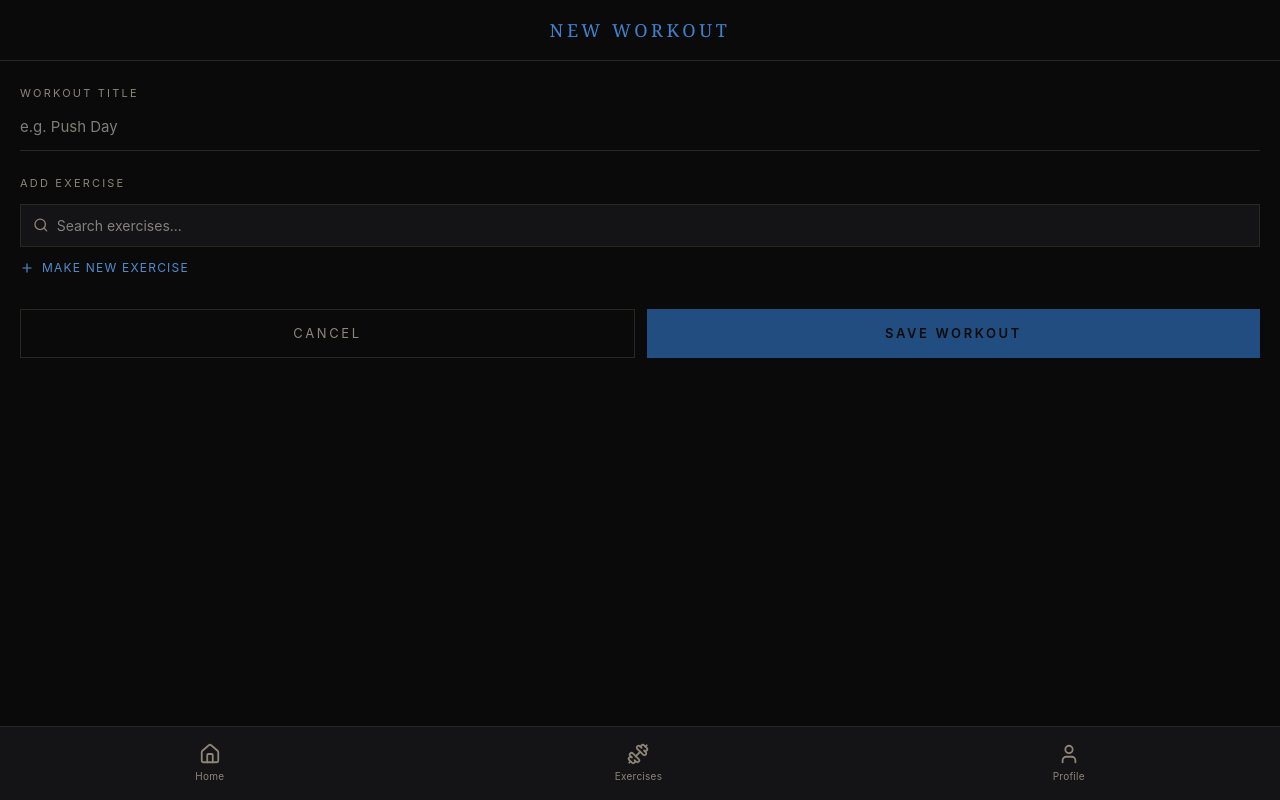
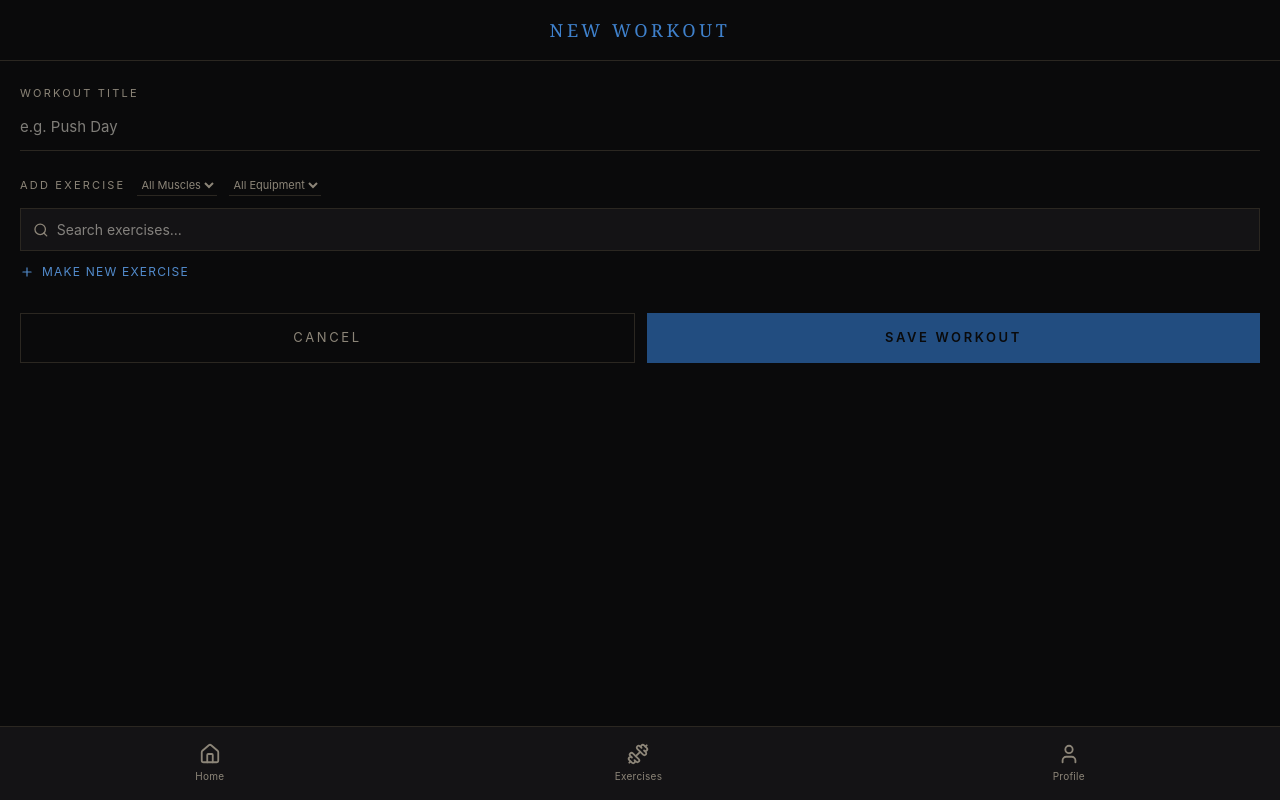
Before and after one commit to Mysty47/Gainstack, a React (Vite) app in the folder frontend/: page /workout-creation-page in a window 1280 px wide. Built offline with nearby package versions, Linux system fonts and the light colour scheme.

Commit message:
feat: added filters for equipment and muscle group

```diff
--- a/frontend/src/pages/WorkoutCreationPage.jsx
+++ b/frontend/src/pages/WorkoutCreationPage.jsx
@@ -45,6 +45,8 @@ export default function CreateWorkoutPage() {
   const [newName, setNewName] = useState("");
   const [newMuscleGroup, setNewMuscleGroup] = useState(MUSCLE_GROUPS[0]);
   const [newEquipment, setNewEquipment] = useState(EQUIPMENT_OPTIONS[0]);
+  const [filterMuscleGroup, setFilterMuscleGroup] = useState("All");
+  const [filterEquipment, setFilterEquipment] = useState("All");
 
   const results = useMemo(() => library, [library]);
 
@@ -55,8 +57,15 @@ export default function CreateWorkoutPage() {
     }
     const timeout = setTimeout(async () => {
       try {
+        const params = new URLSearchParams({ q: query });
+        if (filterMuscleGroup !== "All") params.set("muscleGroup", filterMuscleGroup);
+        if (filterEquipment !== "All") params.set("equipment", filterEquipment);
+
+        // NOTE: backend doesn't filter by muscleGroup/equipment yet —
+        // these params are sent already so the endpoint can pick them up
+        // once that filtering logic is added server-side.
         const response = await fetch(
-          `http://localhost:8080/api/exercises?q=${encodeURIComponent(query)}`
+          `http://localhost:8080/api/exercises?${params.toString()}`
         );
         if (!response.ok) throw new Error("Search failed");
         const data = await response.json();
@@ -68,7 +77,7 @@ export default function CreateWorkoutPage() {
     }, 300); // debounce so we don't fire a request on every keystroke
 
     return () => clearTimeout(timeout);
-  }, [query]);
+  }, [query, filterMuscleGroup, filterEquipment]);
 
   const addExerciseToWorkout = (exercise) => {
     setWorkoutExercises((prev) => [
@@ -183,12 +192,45 @@ export default function CreateWorkoutPage() {
 
         {/* search bar */}
         <div className="mb-2 relative">
-          <label
-            className="block text-[11px] tracking-[0.2em] uppercase mb-3"
-            style={{ color: COLORS.subtext }}
-          >
-            Add Exercise
-          </label>
+          <div className="flex items-center gap-3 mb-3">
+            <label
+              className="text-[11px] tracking-[0.2em] uppercase"
+              style={{ color: COLORS.subtext }}
+            >
+              Add Exercise
+            </label>
+            <select
+              value={filterMuscleGroup}
+              onChange={(e) => setFilterMuscleGroup(e.target.value)}
+              className="bg-transparent outline-none text-[11px] border-b py-0.5"
+              style={{ color: COLORS.subtext, borderColor: COLORS.hairline }}
+            >
+              <option value="All" style={{ backgroundColor: COLORS.panel }}>
+                All Muscles
+              </option>
+              {MUSCLE_GROUPS.map((mg) => (
+                <option key={mg} value={mg} style={{ backgroundColor: COLORS.panel }}>
+                  {mg}
+                </option>
+              ))}
+            </select>
+
+            <select
+              value={filterEquipment}
+              onChange={(e) => setFilterEquipment(e.target.value)}
+              className="bg-transparent outline-none text-[11px] border-b py-0.5"
+              style={{ color: COLORS.subtext, borderColor: COLORS.hairline }}
+            >
+              <option value="All" style={{ backgroundColor: COLORS.panel }}>
+                All Equipment
+              </option>
+              {EQUIPMENT_OPTIONS.map((eq) => (
+                <option key={eq} value={eq} style={{ backgroundColor: COLORS.panel }}>
+                  {eq}
+                </option>
+              ))}
+            </select>
+          </div>
           <div
             className="flex items-center gap-2 px-3 border"
             style={{ backgroundColor: COLORS.panel, borderColor: COLORS.hairline }}
```
